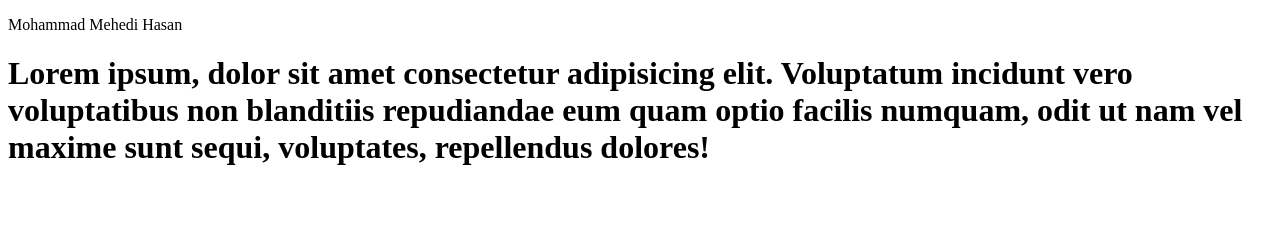
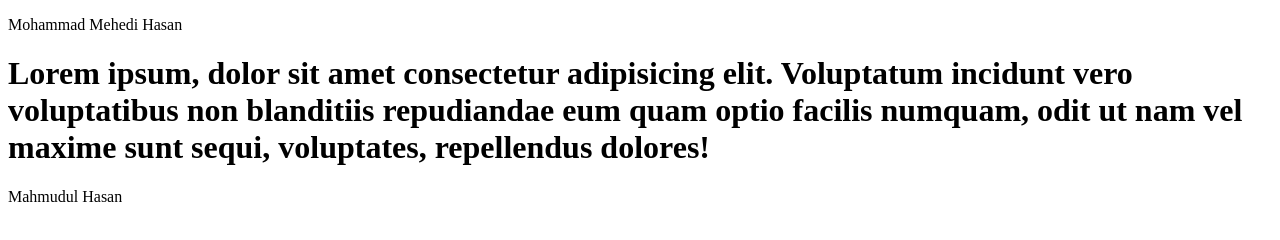
Before and after one commit to mahedy766584/Second-website, a plain HTML site: page index.html in a window 1280 px wide. Drawn offline with Linux system fonts and the light colour scheme.

Commit message:
Update index.html

```diff
--- a/index.html
+++ b/index.html
@@ -9,5 +9,6 @@
 <body>
     <p>Mohammad Mehedi Hasan</p>
     <h1>Lorem ipsum, dolor sit amet consectetur adipisicing elit. Voluptatum incidunt vero voluptatibus non blanditiis repudiandae eum quam optio facilis numquam, odit ut nam vel maxime sunt sequi, voluptates, repellendus dolores!</h1>
+    <p>Mahmudul Hasan</p>
 </body>
 </html>
```
